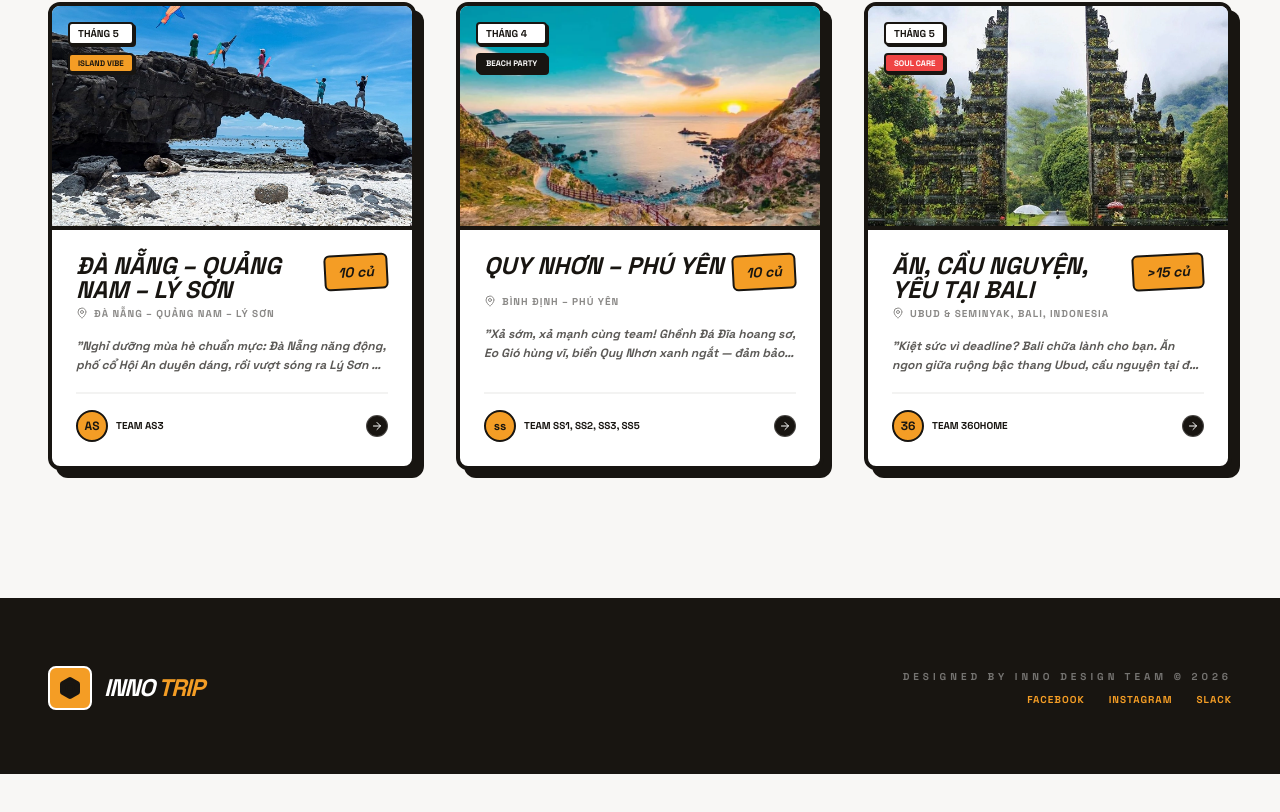
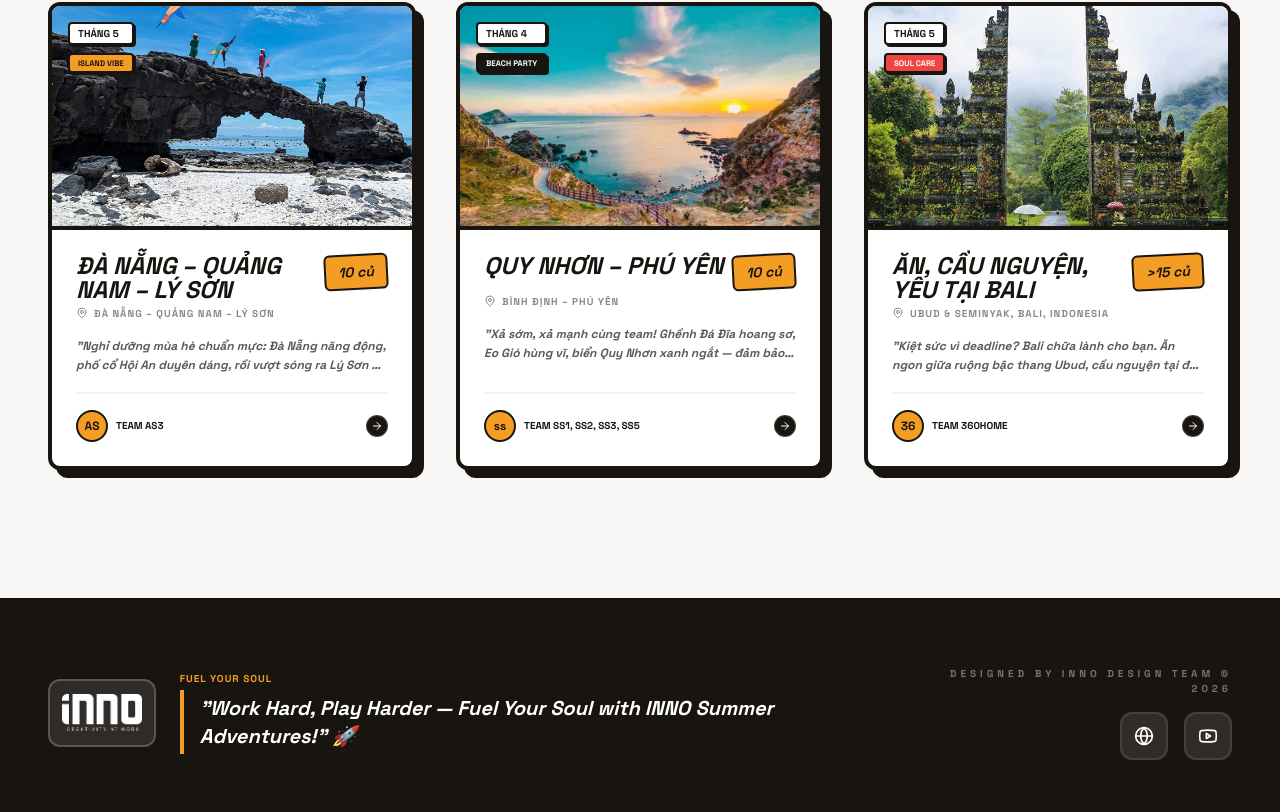
Before and after one commit to darkend16987/inno-summertrip-plan, a Next.js app: page / in a window 1280 px wide. Shown: the part 1288-2100 px from the top of the page. Before the commit the page ends 2062 px from the top, so only its background shows below. Built offline with nearby package versions, Linux system fonts and the light colour scheme.

Commit message:
Update footer UI and content

```diff
--- a/src/app/page.tsx
+++ b/src/app/page.tsx
@@ -14,7 +14,8 @@ import {
   Wallet,
   ArrowRight,
   Info,
-  FileText
+  FileText,
+  Youtube
 } from 'lucide-react';
 import { TRIPS, Trip } from '@/constants/trips';
 
@@ -189,21 +190,41 @@ export default function Home() {
       {/* Footer */}
       <footer className="mt-20 border-t-4 border-charcoal bg-charcoal text-white px-6 md:px-12 py-16">
         <div className="max-w-7xl mx-auto flex flex-col md:flex-row justify-between items-center gap-10">
-          <div className="flex items-center gap-3">
-            <div className="bg-primary p-2 border-2 border-white rounded-lg">
-              <Bolt className="w-6 h-6 text-charcoal fill-charcoal" />
+          <div className="flex flex-col md:flex-row items-center gap-6">
+            <div className="bg-white/10 p-3 border-2 border-white/20 rounded-xl backdrop-blur-sm">
+              <img
+                src="/images/Logo.png"
+                alt="Inno Logo White"
+                className="h-10 w-auto object-contain brightness-0 invert"
+              />
             </div>
-            <h2 className="text-2xl font-black tracking-tighter uppercase italic">
-              INNO <span className="text-primary">TRIP</span>
-            </h2>
+            <div className="text-center md:text-left">
+              <p className="text-primary font-black uppercase text-[10px] tracking-widest mb-1">Fuel Your Soul</p>
+              <p className="text-xl font-black italic border-l-4 border-primary pl-4 py-1">
+                "Work Hard, Play Harder — Fuel Your Soul with INNO Summer Adventures!" 🚀
+              </p>
+            </div>
           </div>
 
-          <div className="text-center md:text-right space-y-2">
+          <div className="text-center md:text-right space-y-4">
             <p className="opacity-40 text-[10px] font-bold uppercase tracking-[0.4em]">Designed by Inno Design Team © 2026</p>
-            <div className="flex gap-6 justify-center md:justify-end text-[10px] font-black uppercase tracking-widest text-primary">
-              <a href="#" className="hover:underline">Facebook</a>
-              <a href="#" className="hover:underline">Instagram</a>
-              <a href="#" className="hover:underline">Slack</a>
+            <div className="flex gap-4 justify-center md:justify-end">
+              <a
+                href="https://www.facebook.com/groups/congdonginno"
+                target="_blank"
+                rel="noopener noreferrer"
+                className="bg-white/10 p-3 rounded-xl border-2 border-white/10 hover:bg-primary hover:text-charcoal hover:scale-110 transition-all group"
+              >
+                <Globe className="w-5 h-5 group-hover:rotate-12 transition-transform" />
+              </a>
+              <a
+                href="https://www.youtube.com/@innojsctv"
+                target="_blank"
+                rel="noopener noreferrer"
+                className="bg-white/10 p-3 rounded-xl border-2 border-white/10 hover:bg-accent-red hover:border-accent-red hover:scale-110 transition-all group"
+              >
+                <Youtube className="w-5 h-5 group-hover:scale-125 transition-transform" />
+              </a>
             </div>
           </div>
         </div>
```
